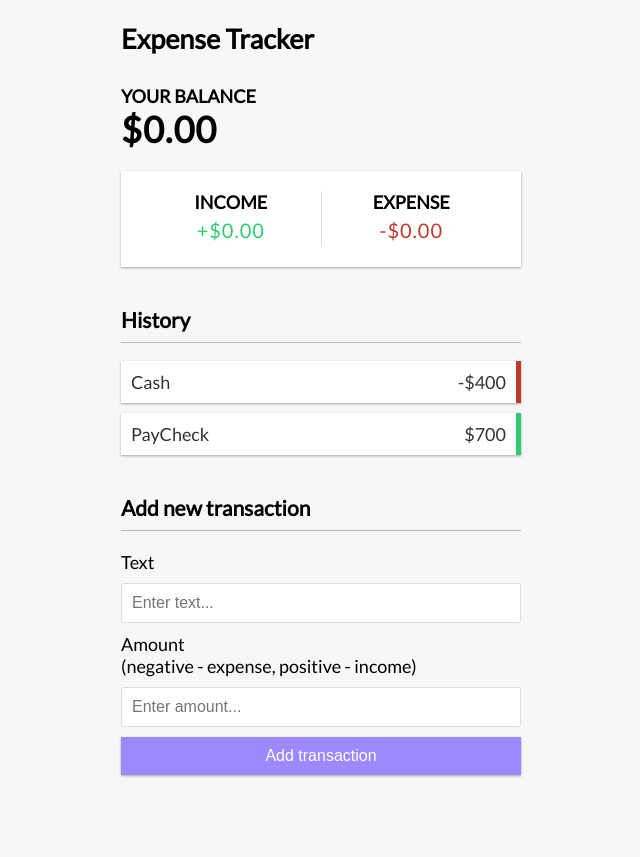
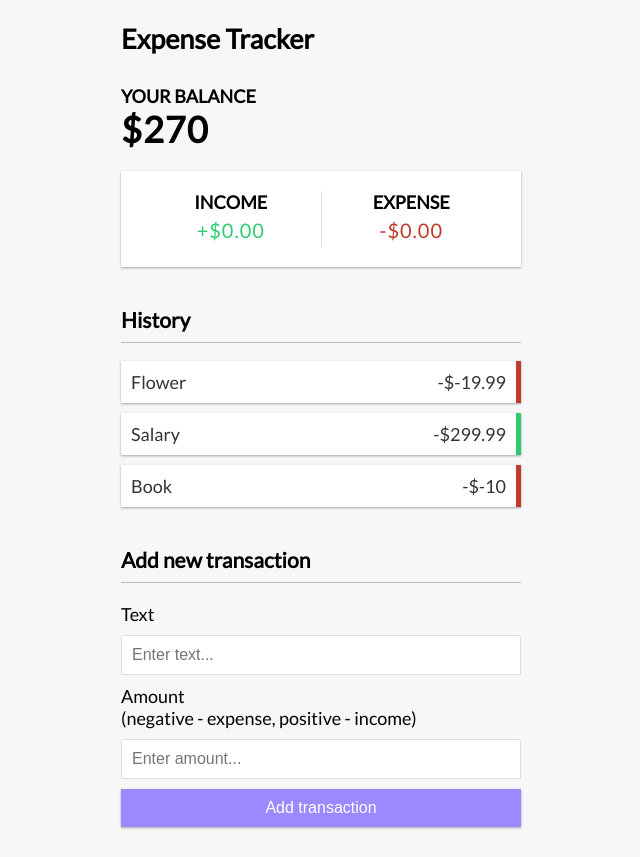
Before and after one commit to Coffeholic404/my_expenses, a Vue app: page / in a window 1280 px wide. Shown: the whole page, without its empty margins (319-959 px from the left). Before the commit the page ends 805 px from the top, so only its background shows below. Built offline with nearby package versions, Linux system fonts and the light colour scheme.

Commit message:
Coding the balance logic

```diff
--- a/src/App.vue
+++ b/src/App.vue
@@ -1,27 +1,31 @@
 <template>
   <Header />
   <div class="container">
-    <Balance />
+    <Balance :total="total"/>
     <IncomeExpenses />
-    <TransactionList />
+    <TransactionList :transactions="transactions" />
     <AddTransaction />
   </div>
 </template>
 
-<script>
+<script setup>
 import Header from './components/Header.vue';
 import Balance from './components/Balance.vue';
+import AddTransaction from './components/AddTransaction.vue';
 import IncomeExpenses from './components/IncomeExpenses.vue';
-import TransactionList from './components/Transactionlist.vue';
-import AddTransaction from './components/AddTransaction.vue';
+import TransactionList from './components/TransactionList.vue';
 
-export default {
-  components: {
-    Header,
-    Balance,
-    IncomeExpenses,
-    TransactionList,
-    AddTransaction,
-  },
-}
+
+import { ref, computed } from 'vue';
+const transactions = ref( [
+  { id: 1, text: 'Flower', amount: -19.99 },
+  { id: 2, text: 'Salary', amount: 299.99 },
+  { id: 3, text: 'Book', amount: -10 },
+]);
+
+const  total = computed(() => {
+  return transactions.value.reduce((acc, transaction) => {
+    return acc + transaction.amount;
+  }, 0)
+});
 </script>
--- a/src/components/Balance.vue
+++ b/src/components/Balance.vue
@@ -1,4 +1,15 @@
 <template>
     <h4>Your Balance</h4>
-    <h1 id="balance">$0.00</h1>
+    <h1 id="balance">${{ total }}</h1>
 </template>
+
+<script setup>
+    import { defineProps } from 'vue';
+
+    const props = defineProps({
+        total: {
+            type:Number,
+            required: true
+        }
+    })
+</script>
--- a/src/components/TransactionList.vue
+++ b/src/components/TransactionList.vue
@@ -1,11 +1,20 @@
 <template>
-    <h3>History</h3>
-      <ul id="list" class="list">
-        <li class="minus">
-          Cash <span>-$400</span><button class="delete-btn">x</button>
-        </li>
-        <li class="plus">
-          PayCheck <span>$700</span><button class="delete-btn">x</button>
-        </li>
-      </ul>
+  <h3>History</h3>
+  <ul id="list" class="list">
+    <li v-for="transaction in transactions" v-bind:key="transaction.id"
+      v-bind:class="transaction.amount < 0 ? 'minus' : 'plus'">
+      {{ transaction.text }} <span>-${{ transaction.amount }}</span><button class="delete-btn">x</button>
+    </li>
+  </ul>
 </template>
+
+<script setup>
+  import { defineProps } from 'vue';
+
+  const props = defineProps({
+    transactions: {
+      type: Array,
+      required: true,
+    }
+  })
+</script>
```
